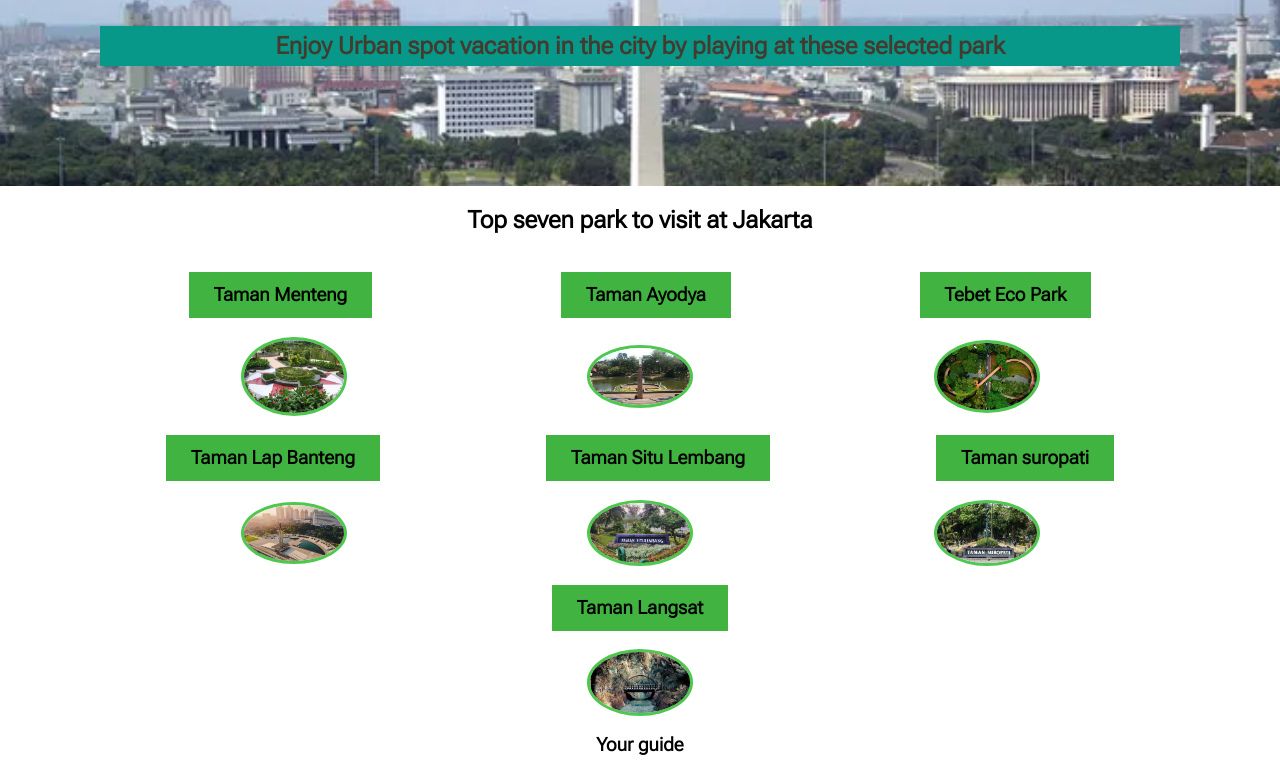
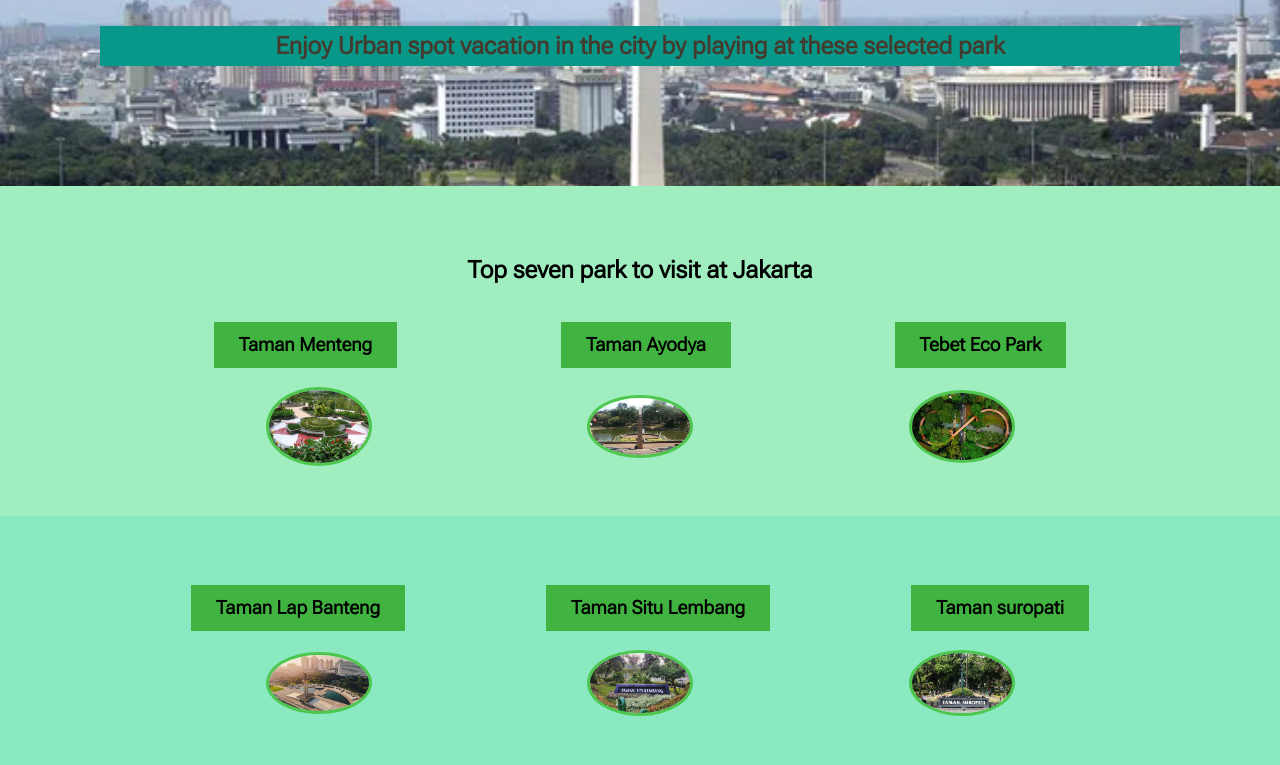
Before and after one commit to kun7/hometown-page, a plain HTML site: page index.html in a window 1280 px wide. Shown: the part 187-952 px from the top of the page. Drawn offline with Linux system fonts and the light colour scheme.

Commit message:
update padding on section

```diff
--- a/index.html
+++ b/index.html
@@ -14,7 +14,7 @@
         </div>
 
         <!-- ACTIVITIES SECTION -->
-        <div class="activities">
+        <div class="activities section-one">
             <h2>Top seven park to visit at Jakarta</h2>
             <div id="activities">
                 <h3><a href="https://jejakpiknik.com/taman-menteng/">Taman Menteng</a> </h3>
@@ -28,7 +28,7 @@
             </div>
         </div>
 
-        <div class="activities">
+        <div class="activities section-two">
 
             <div id="activities">
                 <h3><a href="https://www.hipwee.com/travel/10-foto-taman-lapangan-banteng-yang-instagramable-banget-cocok-buat-menunggu-senja-di-jakarta/">Taman Lap Banteng</a> </h3>
@@ -42,7 +42,7 @@
             </div>
         </div>
 
-        <div class="activities">
+        <div class="activities section-three">
             <div id="activities">
                 <h3><a href="https://jejakpiknik.com/taman-langsat/">Taman Langsat</a> </h3>
 
--- a/styles.css
+++ b/styles.css
@@ -30,6 +30,23 @@ img {
     text-align: center;
 }
 
+.section-one, .section-two, .section-three, .guide {
+    padding:50px;
+}
+.section-one {
+    background:#A0EEC0;
+}
+
+.section-two {
+    background:#8AE9C1;
+
+}
+.section-three {
+    background: #86CD82;
+}
+.guide {
+    background: #72A276;
+}
 #activities a {
     padding:15px 25px;
     display: inline-block;
```
